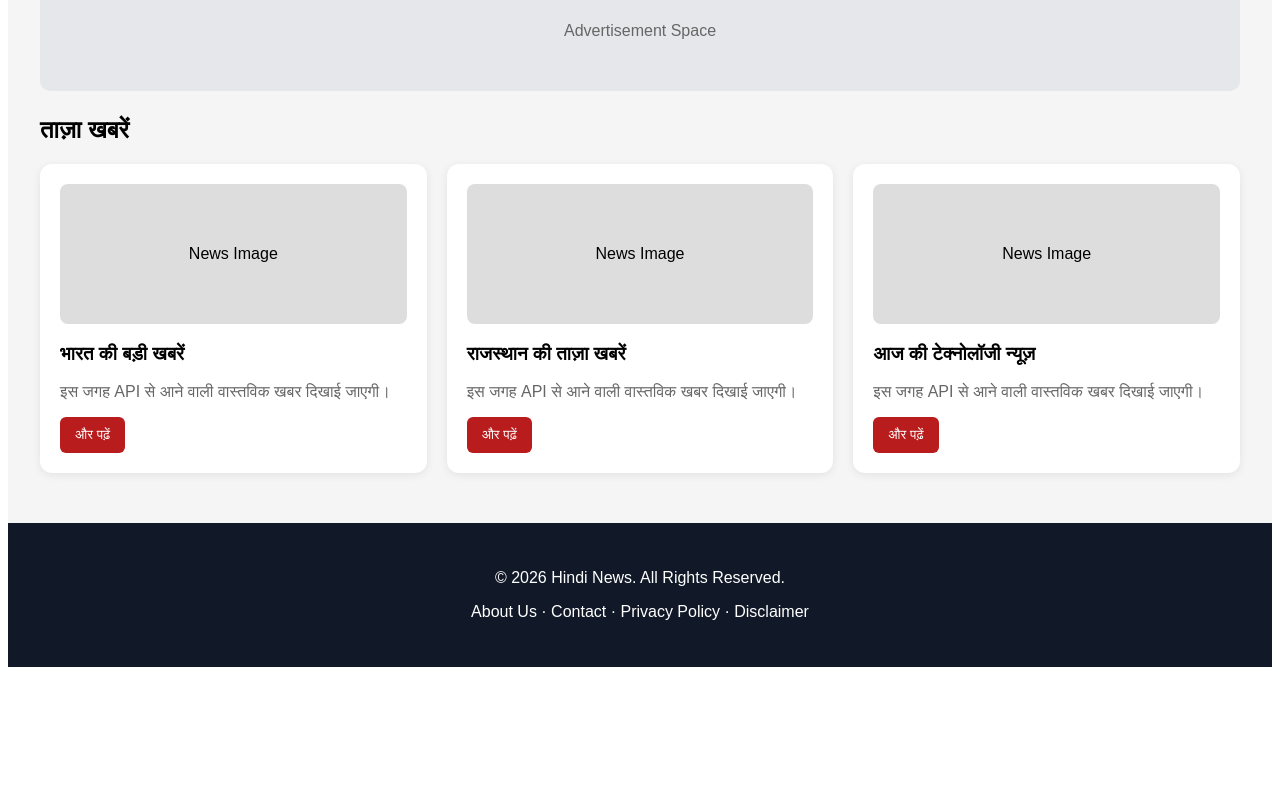
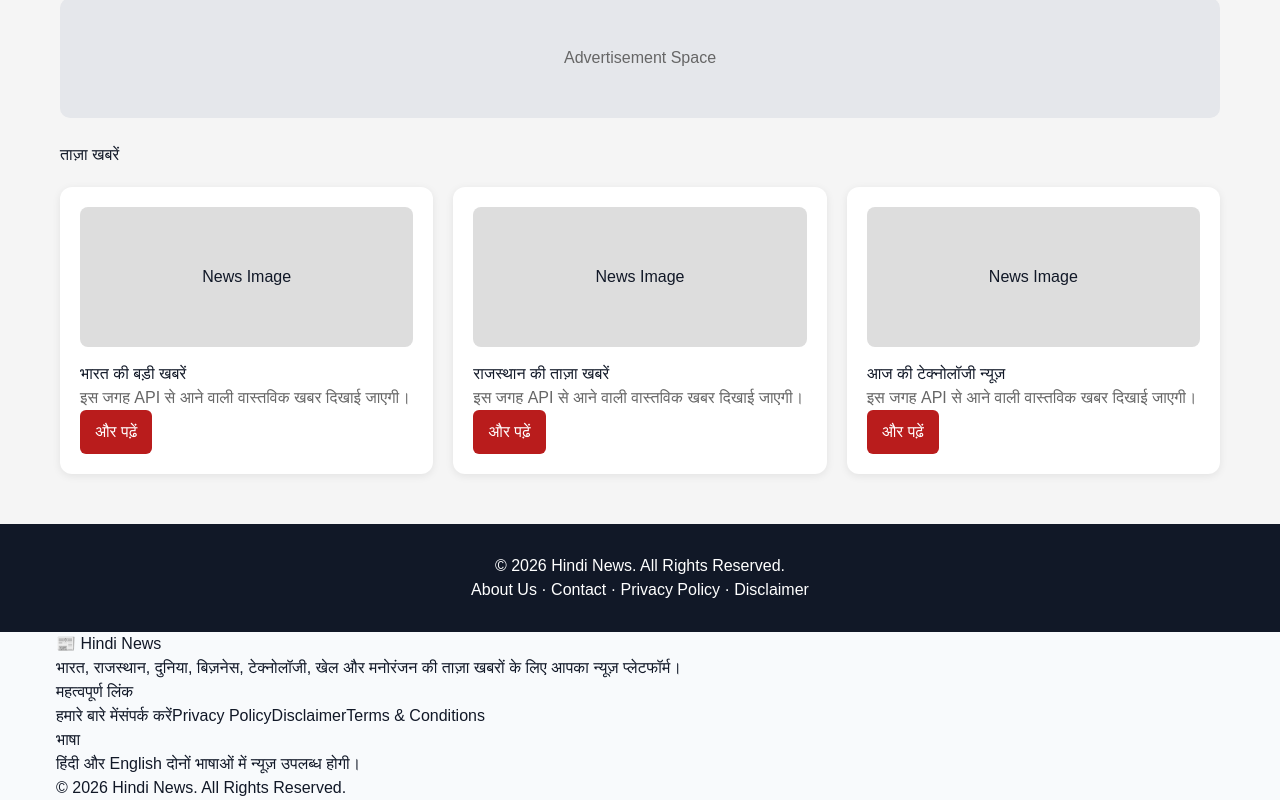
Before and after one commit to bhoopendramandoliya786-source/hindi-news, a Next.js app: page / in a window 1280 px wide. Shown: the part 413-1213 px from the top of the page. Before the commit the page ends 1088 px from the top, so only its background shows below. Built offline with nearby package versions, Linux system fonts and the light colour scheme.

Commit message:
Create layout.tsx

```diff
--- /dev/null
+++ b/app/layout.tsx
@@ -0,0 +1,36 @@
+import type { Metadata } from "next";
+import "./globals.css";
+import Header from "@/components/Header";
+import Footer from "@/components/Footer";
+
+export const metadata: Metadata = {
+  title: {
+    default: "Hindi News - ताज़ा हिंदी खबरें",
+    template: "%s | Hindi News"
+  },
+  description:
+    "भारत, राजस्थान, दुनिया, बिज़नेस, टेक्नोलॉजी, खेल और मनोरंजन की ताज़ा खबरें।",
+  keywords: [
+    "Hindi News",
+    "हिंदी न्यूज़",
+    "India News",
+    "Rajasthan News",
+    "Latest News"
+  ]
+};
+
+export default function RootLayout({
+  children
+}: Readonly<{
+  children: React.ReactNode;
+}>) {
+  return (
+    <html lang="hi">
+      <body>
+        <Header />
+        {children}
+        <Footer />
+      </body>
+    </html>
+  );
+}
```
